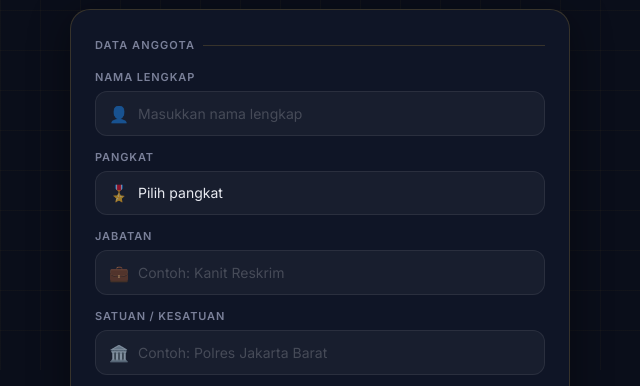
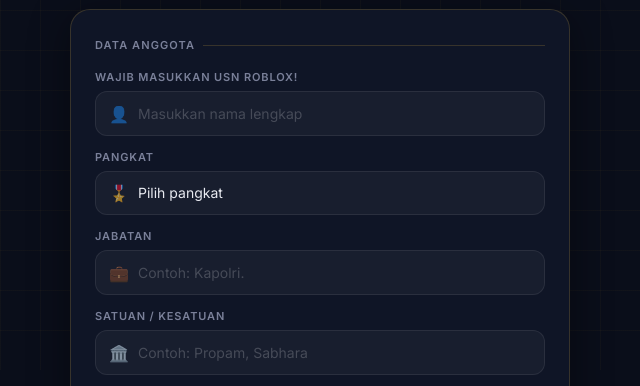
Before and after one commit to icoranolio-design/krirp-absensi-anggota, a plain HTML site: page krirp-absensi.html in a window 1280 px wide. Shown: the part 430-816 px from the top of the page, 320-960 px from the left. Drawn offline with Linux system fonts and the light colour scheme.

Commit message:
Update labels and webhook URL in HTML file

```diff
--- a/krirp-absensi.html
+++ b/krirp-absensi.html
@@ -660,7 +660,7 @@
     <div class="card-title">Data Anggota</div>
 
     <div class="field">
-      <label>Nama Lengkap</label>
+      <label>Wajib Masukkan Usn Roblox!</label>
       <div class="field-inner">
         <span class="field-icon">👤</span>
         <input type="text" id="nama" placeholder="Masukkan nama lengkap" autocomplete="off">
@@ -712,7 +712,7 @@
       <label>Jabatan</label>
       <div class="field-inner">
         <span class="field-icon">💼</span>
-        <input type="text" id="jabatan" placeholder="Contoh: Kanit Reskrim" autocomplete="off">
+        <input type="text" id="jabatan" placeholder="Contoh: Kapolri." autocomplete="off">
       </div>
     </div>
 
@@ -720,7 +720,7 @@
       <label>Satuan / Kesatuan</label>
       <div class="field-inner">
         <span class="field-icon">🏛️</span>
-        <input type="text" id="satuan" placeholder="Contoh: Polres Jakarta Barat" autocomplete="off">
+        <input type="text" id="satuan" placeholder="Contoh: Propam, Sabhara" autocomplete="off">
       </div>
     </div>
 
@@ -789,7 +789,7 @@
   // =====================================================
   // GANTI WEBHOOK DI BAWAH INI
   // =====================================================
-  const WEBHOOK = "https://discord.com/api/webhooks/ISI_WEBHOOK_KAMU";
+  const WEBHOOK = "https://discord.com/api/webhooks/1514474696106705026/hLfoi_p9Iz5HhFpJWXyiLorKa-S-cx5HUTaTZTpIaKlKtlyRxqn4MGEcdumFuqvQnV2p";
   // =====================================================
 
   // ─── CLOCK ────────────────────────────────────────────
```
